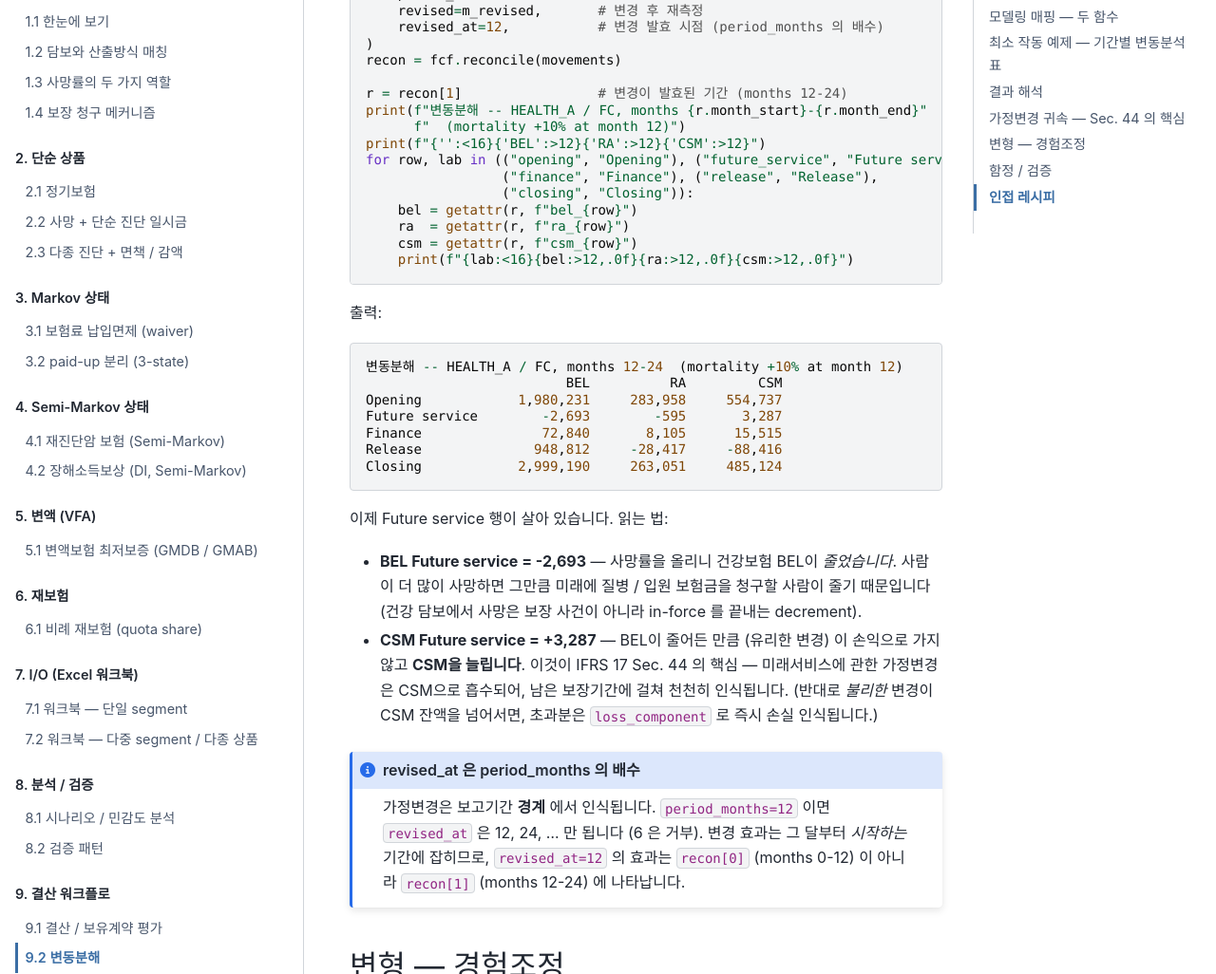
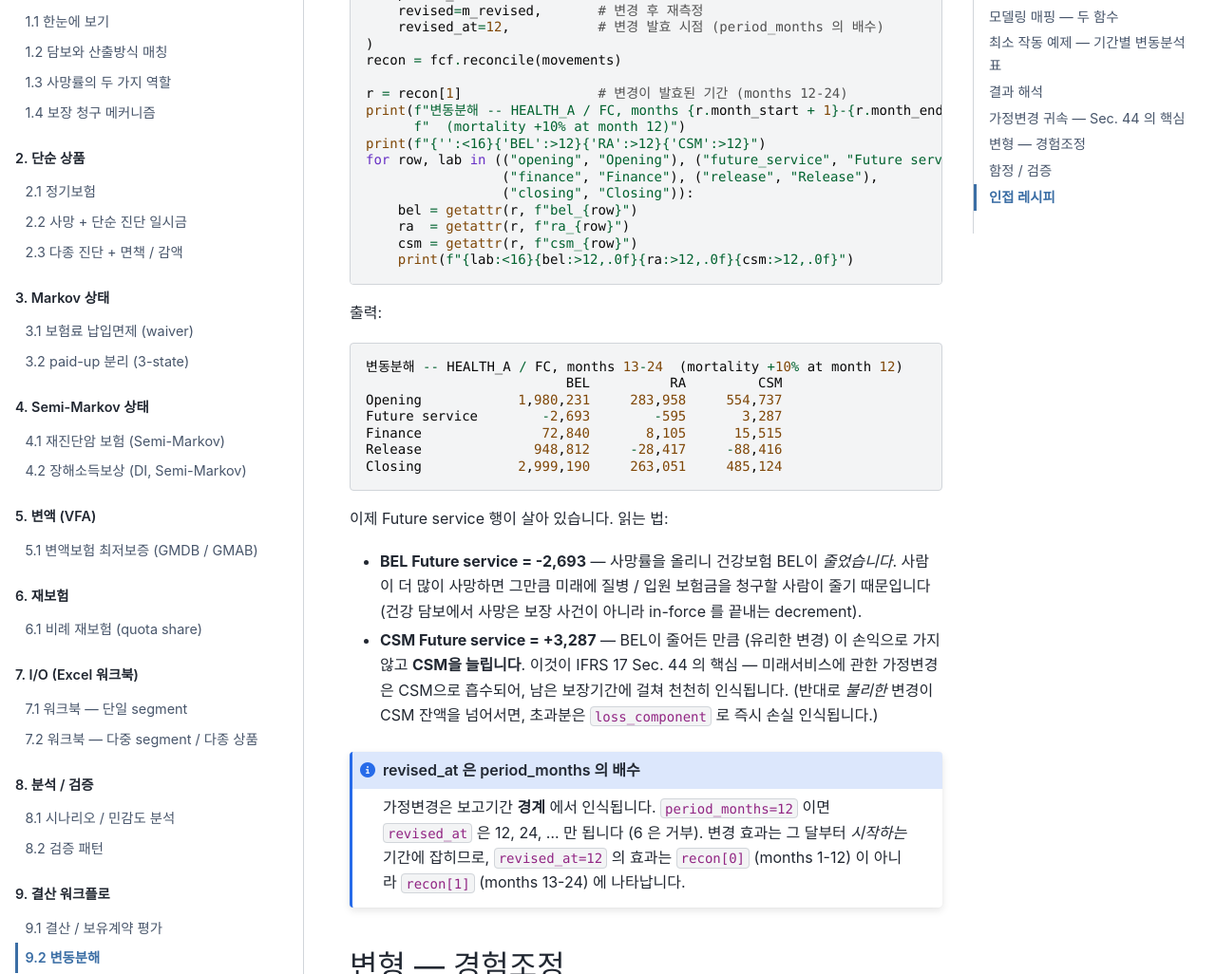
Before and after one commit to seokhoonj/fastcashflow, a Sphinx documentation site: the page built from docs/cookbook/workflow/movement.md, in a window 1280 px wide and 1400 px high, scrolled down 3372 px. Shown: the part 152-1178 px from the top of the window at 95% size. Built offline with Sphinx 7.4.7 and the PyData theme 0.15.4, drawn with Linux system fonts in a browser that asks for light colours; some of the changed text lies outside the part shown.

Commit message:
docs: 1-indexed movement period labels, scope the README benchmark
movement.md: show reporting periods as inclusive 1-based months
(1-12, 13-24, ...) via month_start+1 instead of the overlapping
boundary form 0-12 / 12-24; convert the prose-connector arrow in a
code comment to →.

README.md: state that the performance table is a single-coverage
term-life benchmark (examples/benchmark.py) and that multi-coverage
portfolios scale roughly linearly in coverage count -- the prior numbers
read as a full portfolio.

````diff
--- a/docs/cookbook/workflow/movement.md
+++ b/docs/cookbook/workflow/movement.md
@@ -68,12 +68,12 @@ idx = np.where((np.asarray(portfolio.product_code) == key[0]) &
                (np.asarray(portfolio.channel_code) == key[1]))[0]
 m = fcf.gmm.measure(portfolio.subset(idx), basis[key])
 
-# 보고기간으로 자르고 -> 변동분석표로 집계
+# 보고기간으로 자르고 → 변동분석표로 집계
 movements = fcf.roll_forward(m, period_months=12)    # 12 개월 기간
 recon     = fcf.reconcile(movements)                 # 기간 수만큼의 변동분석표
 
 r = recon[0]                                         # 첫 보고기간
-print(f"변동분해 -- HEALTH_A / FC, months {r.month_start}-{r.month_end}")
+print(f"변동분해 -- HEALTH_A / FC, months {r.month_start + 1}-{r.month_end}")
 print(f"{'':<16}{'BEL':>12}{'RA':>12}{'CSM':>12}")
 for row, lab in (("opening", "Opening"), ("future_service", "Future service"),
                  ("finance", "Finance"), ("release", "Release"),
@@ -87,7 +87,7 @@ for row, lab in (("opening", "Opening"), ("future_service", "Future service"),
 출력:
 
 ```
-변동분해 -- HEALTH_A / FC, months 0-12
+변동분해 -- HEALTH_A / FC, months 1-12
                          BEL          RA         CSM
 Opening              939,473     304,669     632,252
 Future service             0           0           0
@@ -159,7 +159,7 @@ movements = fcf.roll_forward(
 recon = fcf.reconcile(movements)
 
 r = recon[1]                 # 변경이 발효된 기간 (months 12-24)
-print(f"변동분해 -- HEALTH_A / FC, months {r.month_start}-{r.month_end}"
+print(f"변동분해 -- HEALTH_A / FC, months {r.month_start + 1}-{r.month_end}"
       f"  (mortality +10% at month 12)")
 print(f"{'':<16}{'BEL':>12}{'RA':>12}{'CSM':>12}")
 for row, lab in (("opening", "Opening"), ("future_service", "Future service"),
@@ -174,7 +174,7 @@ for row, lab in (("opening", "Opening"), ("future_service", "Future service"),
 출력:
 
 ```
-변동분해 -- HEALTH_A / FC, months 12-24  (mortality +10% at month 12)
+변동분해 -- HEALTH_A / FC, months 13-24  (mortality +10% at month 12)
                          BEL          RA         CSM
 Opening            1,980,231     283,958     554,737
 Future service        -2,693        -595       3,287
@@ -201,7 +201,7 @@ Closing            2,999,190     263,051     485,124
 가정변경은 보고기간 **경계** 에서 인식됩니다. `period_months=12` 이면
 `revised_at` 은 12, 24, ... 만 됩니다 (6 은 거부). 변경 효과는 그 달부터
 *시작하는* 기간에 잡히므로, `revised_at=12` 의 효과는 `recon[0]`
-(months 0-12) 이 아니라 `recon[1]` (months 12-24) 에 나타납니다.
+(months 1-12) 이 아니라 `recon[1]` (months 13-24) 에 나타납니다.
 ```
 
 ## 변형 — 경험조정
````
Also changed, not shown: README.md (+3 -1 lines).
